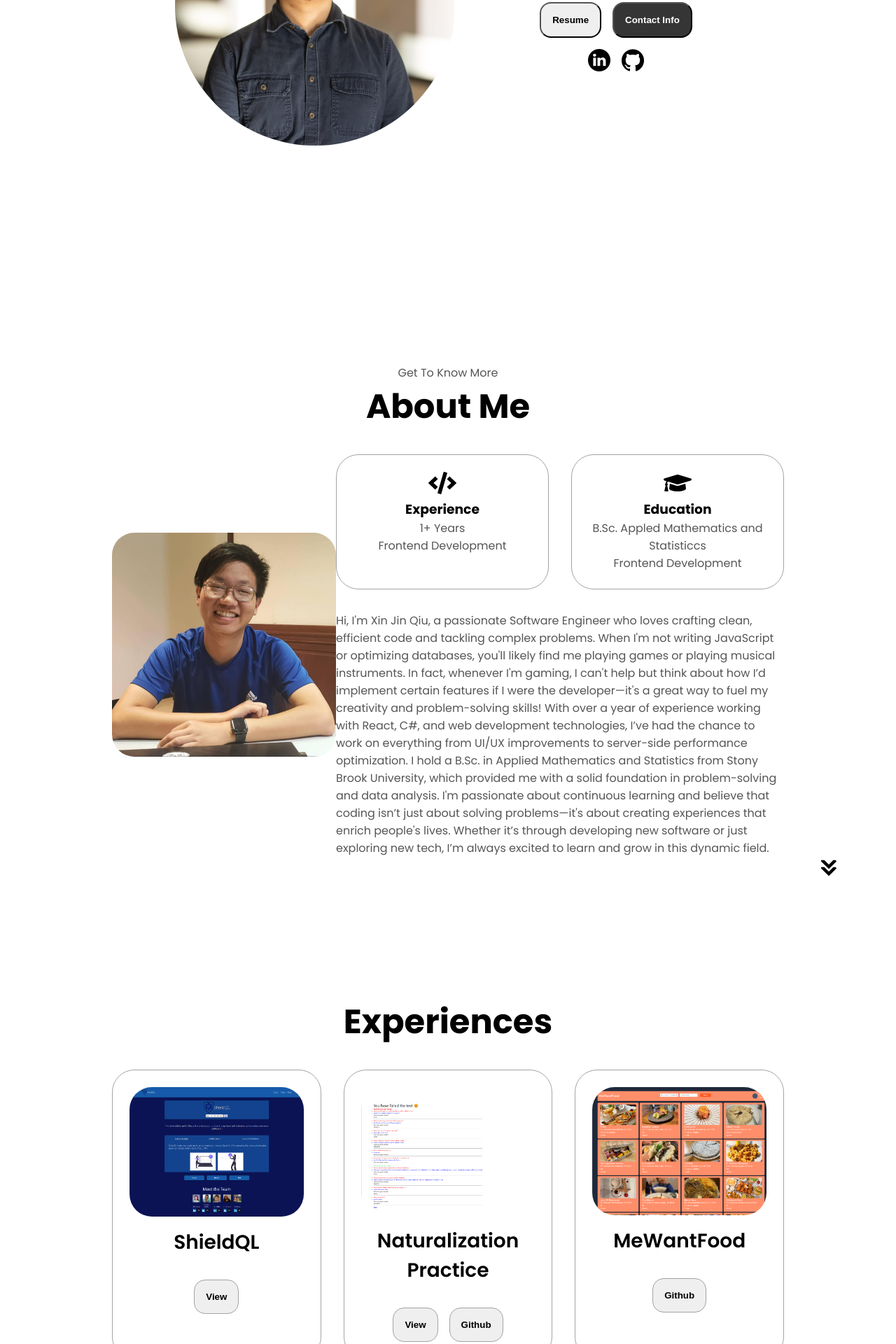
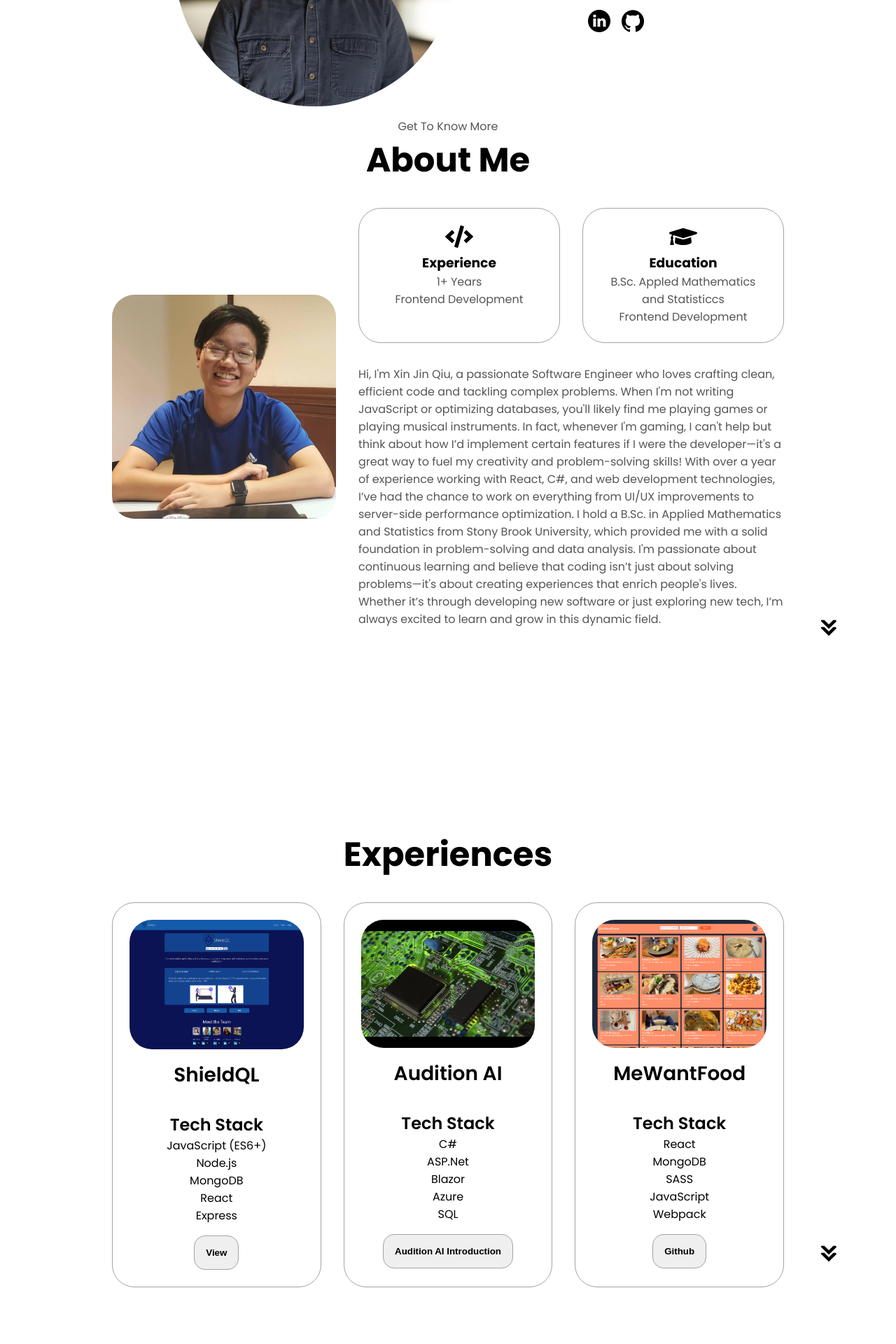
Before and after one commit to xjqiu28/Personal-Portfolio, a React (Vite) app: page / in a window 1280 px wide. Shown: the part 520-2440 px from the top of the page at 70% size. Built offline with nearby package versions, Linux system fonts and the light colour scheme.

Commit message:
Changed Naturalization Test to AUdition

```diff
--- a/src/App.css
+++ b/src/App.css
@@ -12,6 +12,13 @@
 .icon {
   cursor: pointer;
   height: 2rem;
+}
+
+.arrow
+{
+    position: absolute;
+    right: -5rem;
+    bottom: 4rem;
 }
 
 
@@ -143,6 +150,11 @@
     justify-self: center;
   }
 
+  footer nav
+  {
+    display: flex;
+    flex-direction: column;
+  }
   .experience-details-container {
     display: block;
     width: 100%;
--- a/src/components/About.jsx
+++ b/src/components/About.jsx
@@ -38,8 +38,8 @@ With over a year of experience working with React, C#, and web development techn
 I'm passionate about continuous learning and believe that coding isn’t just about solving problems—it's about creating experiences that enrich people's lives. Whether it’s through developing new software or just exploring new tech, I’m always excited to learn and grow in this dynamic field.</p>
                 </div>
             </div>
-        </div>
-        <img src={arrow} alt="Arrow Icon" className="icon arrow" onClick={() => location.href='./#experience'}/>
+        </div><img src={arrow} alt="Arrow Icon" className="icon arrow" onClick={() => location.href='./#experience'}/>
+
       </section>
     </>
   );
--- a/src/components/Experience.jsx
+++ b/src/components/Experience.jsx
@@ -4,7 +4,7 @@ import aboutMe from "../assets/About-Me.png";
 import { FaCode, FaGraduationCap } from "react-icons/fa";
 import arrow from "../assets/arrow.png";
 import shieldql from "../assets/ShieldQL.png";
-import naturalization from "../assets/Naturalization.png";
+import circuitBoard from "../assets/CircuitBoard.png";
 import mewantfood from "../assets/MeWantFood.png";
 
 function Experience() {
@@ -21,6 +21,14 @@ function Experience() {
               <h2 className="experience-sub-title experience-title">
                 ShieldQL
               </h2>
+              <div className="tech-stack">
+                <p>Tech Stack</p>
+                <span className="tech-item">JavaScript (ES6+)</span>
+                <span className="tech-item">Node.js</span>
+                <span className="tech-item">MongoDB</span>
+                <span className="tech-item">React</span>
+                <span className="tech-item">Express</span>
+              </div>
               <div className="btn-container">
                 <button
                   className="btn btn-color-2 experience-btn"
@@ -34,32 +42,30 @@ function Experience() {
             <div className="details-container color-container">
               <div className="article-container">
                 <img
-                  src={naturalization}
-                  alt="Naturalization Practice Exam"
+                  src={circuitBoard}
+                  alt="circuit board"
                   class="experience-img"
                 />
               </div>
               <h2 className="experience-sub-title experience-title">
-                Naturalization Practice
+                Audition AI
               </h2>
+              <div className="tech-stack">
+                <p>Tech Stack</p>
+                <span className="tech-item">C#</span>
+                <span className="tech-item">ASP.Net</span>
+                <span className="tech-item">Blazor</span>
+                <span className="tech-item">Azure</span>
+                <span className="tech-item">SQL</span>
+              </div>
               <div className="btn-container">
                 <button
                   className="btn btn-color-2 experience-btn"
                   onClick={() =>
-                    (location.href =
-                      "https://xjqiu28.github.io/Naturalization-Test/")
+                    (location.href = "https://audition-ai.com/audition.html")
                   }
                 >
-                  View
-                </button>
-                <button
-                  className="btn btn-color-2 experience-btn"
-                  onClick={() =>
-                    (location.href =
-                      "https://github.com/xjqiu28/Naturalization-Test")
-                  }
-                >
-                  Github
+                  Audition AI Introduction
                 </button>
               </div>
             </div>
@@ -70,6 +76,14 @@ function Experience() {
               <h2 className="experience-sub-title experience-title">
                 MeWantFood
               </h2>
+              <div className="tech-stack">
+                <p>Tech Stack</p>
+                <span className="tech-item">React</span>
+                <span className="tech-item">MongoDB</span>
+                <span className="tech-item">SASS</span>
+                <span className="tech-item">JavaScript</span>
+                <span className="tech-item">Webpack</span>
+              </div>
               <div className="btn-container">
                 <button
                   className="btn btn-color-2 experience-btn"
--- a/src/components/Footer.jsx
+++ b/src/components/Footer.jsx
@@ -18,7 +18,9 @@ function Footer() {
               </li>
             </ul>
           </div>
+          <a href="/">Back to Top</a>
         </nav>
+
       </footer>
     </>
   );
--- a/src/components/Profile.jsx
+++ b/src/components/Profile.jsx
@@ -1,11 +1,10 @@
 import { useState, useEffect } from "react";
 import "../styles/Profile.css";
-import toggleMenu from "../../script";
 import profilePicture from "../assets/profile-picture.png";
 import resume from "../assets/Xin_Jin_Qiu_Resume.pdf";
 import linkedin from "../assets/linkedin.png";
 import github from "../assets/github.png";
-import email from "../assets/email.png";
+import arrow from "../assets/arrow.png";
 
 function Profile() {
   const roles = [
@@ -76,6 +75,7 @@ function Profile() {
             />
           </div>
         </div>
+        <img src={arrow} alt="Arrow Icon" className="icon to-about" onClick={()=> location.href='./#about'} />
       </section>
     </>
   );
--- a/src/styles/About.css
+++ b/src/styles/About.css
@@ -1,11 +1,11 @@
 #about {
     position: relative;
-    min-height: 100vh;
+    height: 100vh;
     display: flex;
     flex-direction: column;
     justify-content: center;
     padding-bottom: 5rem;
-    margin-top: 5rem;
+    margin-top: 1rem;
 }
 
 .about-containers {
@@ -33,13 +33,6 @@
     max-width: 350px;
     min-width: 200px;
     height: auto;
-}
-
-.arrow
-{
-    position: absolute;
-    right: -5rem;
-    bottom: 2.5rem;
 }
 
 .details-container{
@@ -70,3 +63,11 @@
     justify-content: center;
     align-items: center;
 }
+
+.section-container
+{
+    display: flex;
+    justify-content: space-between;
+    align-items: space-between;
+    gap: 2rem;
+}
--- a/src/styles/Contact.css
+++ b/src/styles/Contact.css
@@ -4,7 +4,7 @@
     justify-content: center;
     align-items: center;
     flex-direction: column;
-    height: 17vh;
+    height: 90vh;
 }
 
 .contact-info-upper-container
--- a/src/styles/Experience.css
+++ b/src/styles/Experience.css
@@ -1,7 +1,8 @@
 #experience {
   position: relative;
-  margin-top: 5rem;
+  margin-top: 10rem;
   padding-top: 3rem;
+  height: 80vh;
 }
 
 .color-container {
@@ -70,3 +71,16 @@
   justify-content: center;
   gap: 1rem;
 }
+
+.tech-stack p
+{
+  font-weight: 600;
+  font-size: 1.5rem;
+  color: black;
+}
+.tech-stack
+{
+  display:flex;
+  flex-direction: column;
+  margin: 1rem;
+}
--- a/src/styles/NavBar.css
+++ b/src/styles/NavBar.css
@@ -7,7 +7,7 @@ nav,
 nav {
   justify-content: space-around;
   align-items: center;
-  height: 17vh;
+  height: 10vh;
 }
 
 .nav-links {
--- a/src/styles/Profile.css
+++ b/src/styles/Profile.css
@@ -25,9 +25,9 @@ section {
   display: flex;
   justify-content: center;
   gap: 5rem;
-  height: 80vh;
+  height: 50vh;
   margin-top: 10rem;
-  margin-bottom: 5rem;
+  margin-bottom: 0;
 }
 
 .section__text {
@@ -148,3 +148,10 @@ section {
 .btn-container {
   gap: 1rem;
 }
+
+.to-about
+{
+  position: absolute;
+  bottom: 25rem;
+  right: 5rem;
+}
```
Also changed, not shown: src/assets/3bd46954-8b44-42bd-905f-3ff5a53fc5b6.png (added), src/assets/CircuitBoard.png (added).
